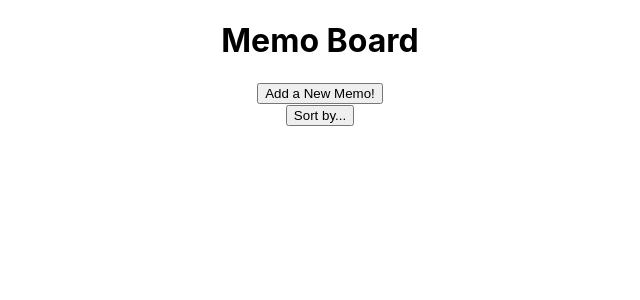
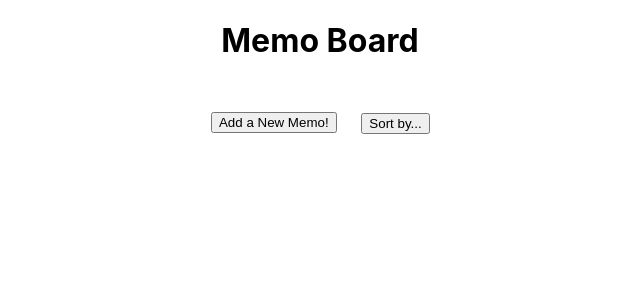
Before and after one commit to JTrevena/memo-app, a React (Create React App) app in the folder memo-app/: page / in a window 1280 px wide. Shown: the top 300 px of the page, without its empty margins (320-960 px from the left). Built offline with nearby package versions, Linux system fonts and the light colour scheme.

Commit message:
Fixed date sorting and applied further styling

```diff
--- a/memo-app/src/App.css
+++ b/memo-app/src/App.css
@@ -7,3 +7,10 @@
   flex-wrap: wrap;
   width: 95%;
 }
+
+.btns-wrapper {
+  display: flex;
+  flex: 1;
+  margin: 3%;
+  justify-content: center;
+}
--- a/memo-app/src/App.js
+++ b/memo-app/src/App.js
@@ -45,11 +45,13 @@ function App() {
   return (
     <div className="App">
       <h1>Memo Board</h1>
-      <div className="new-memo-btn-wrapper">
-        <NewMemoBtn memoDataArr={memoDataArr} setMemoDataArr={setMemoDataArr} />
-      </div>
-      <div className="sort-btn-wrapper">
-        <SortBtn memoDataArr={memoDataArr} setMemoDataArr={setMemoDataArr} />
+      <div className="btns-wrapper">
+        <div className="new-memo-btn-wrapper">
+          <NewMemoBtn memoDataArr={memoDataArr} setMemoDataArr={setMemoDataArr} />
+        </div>
+        <div className="sort-btn-wrapper">
+          <SortBtn memoDataArr={memoDataArr} setMemoDataArr={setMemoDataArr} />
+        </div>
       </div>
       <div className="memos-wrapper">{renderMemos()}</div>
     </div>
--- /dev/null
+++ b/memo-app/src/components/NewMemoBtn.css
@@ -0,0 +1,5 @@
+.new-memo-btn-wrapper {
+  margin: 1%;
+  width: max-content;
+  height: fit-content;
+}
--- a/memo-app/src/components/NewMemoBtn.js
+++ b/memo-app/src/components/NewMemoBtn.js
@@ -1,3 +1,4 @@
+import "./NewMemoBtn.css";
 import { useState, useEffect } from "react";
 import { postNewMemo } from "../networking";
 
--- a/memo-app/src/components/SortBtn.css
+++ b/memo-app/src/components/SortBtn.css
@@ -1,6 +1,13 @@
 .sort-btn-wrapper {
   position: relative;
   display: inline-block;
+  align-items: center;
+  margin: 1%;
+}
+
+.sort-btn {
+  width: max-content;
+  height: fit-content;
 }
 
 .sort-options-wrapper {
--- a/memo-app/src/components/SortBtn.js
+++ b/memo-app/src/components/SortBtn.js
@@ -11,7 +11,11 @@ export default function SortBtn(props) {
 
   function handleSortByDate() {
     const copyArr = [...memoDataArr];
-    copyArr.sort((a, b) => (a.created_date < b.created_date ? 1 : -1));
+    copyArr.sort((a, b) => {
+      const dateStrA = new Date(a.created_date).toISOString();
+      const dateStrB = new Date(b.created_date).toISOString();
+      return dateStrA.localeCompare(dateStrB);
+    });
     setMemoDataArr(copyArr);
   }
 
@@ -22,10 +26,10 @@ export default function SortBtn(props) {
       </button>
       <div className="sort-options-wrapper">
         <button id="sort-title-btn" className="sort-option" onClick={handleSortByTitle}>
-          Title
+          Title (Alphabetically)
         </button>
         <button id="sort-date-btn" className="sort-option" onClick={handleSortByDate}>
-          Date Created
+          Date Created (Oldest first)
         </button>
       </div>
     </div>
```
